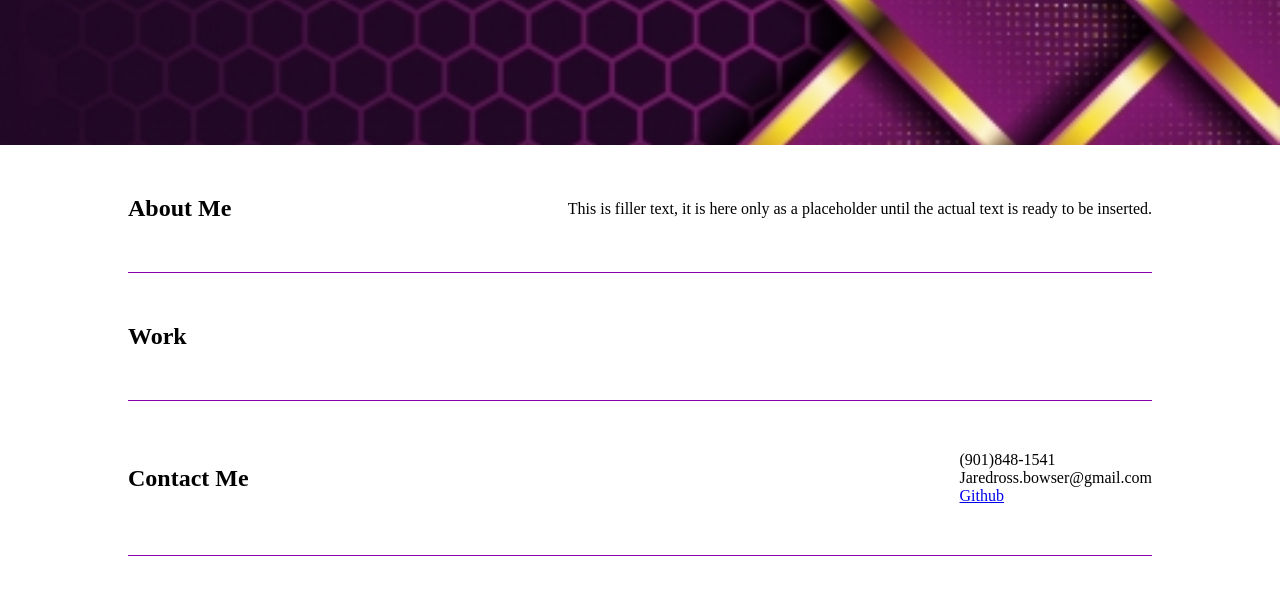
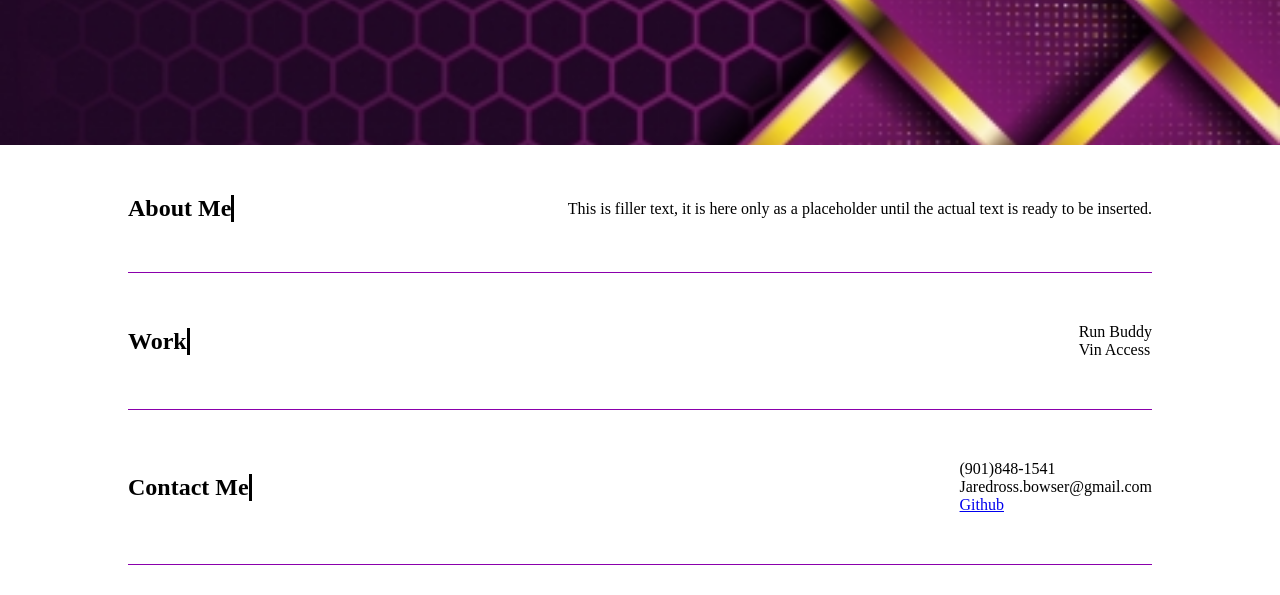
Before and after one commit to jbowser82/Portfolio, a plain HTML site: page index.html in a window 1280 px wide. Shown: the part 137-732 px from the top of the page. Drawn offline with Linux system fonts and the light colour scheme.

Commit message:
Added css changes for grid and work section. Also added html changes for Section titles

```diff
--- a/assets/css/style.css
+++ b/assets/css/style.css
@@ -75,3 +75,14 @@ justify-content: left;
     align-items: center;
     justify-content: space-between;
   }
+
+  .section-title{
+    display: flex;
+    border-right: 3px solid black;
+    border-width: medium;
+  }
+
+  .grid-container {
+    display: grid;
+
+  }
--- a/index.html
+++ b/index.html
@@ -33,11 +33,10 @@
     <!--THIS STARTS THE ABOUT ME SECTION-->
     <section id="about-me" class="info">
         <div class="flex-row">
-            <h2 class="section-title primary-border">
+            <h2 class="section-title">
                 About Me
             </h2>
         </div>
-        <div class="flex-row">
             <p>
                 This is filler text, it is here only as a placeholder until the actual text is ready to be inserted.
             </p>
@@ -51,10 +50,12 @@
                 Work
             </h2>
         </div>
-        <div class="flex-row">
 
+            <div class="grid-container">
+                <div class="grid-item">Run Buddy</div>
+                <div class="grid-item">Vin Access</div>
+            </div>
 
-        </div1>
     </section>
 
     <!--THIS STARTS THE CONTACT SECTION-->
```
